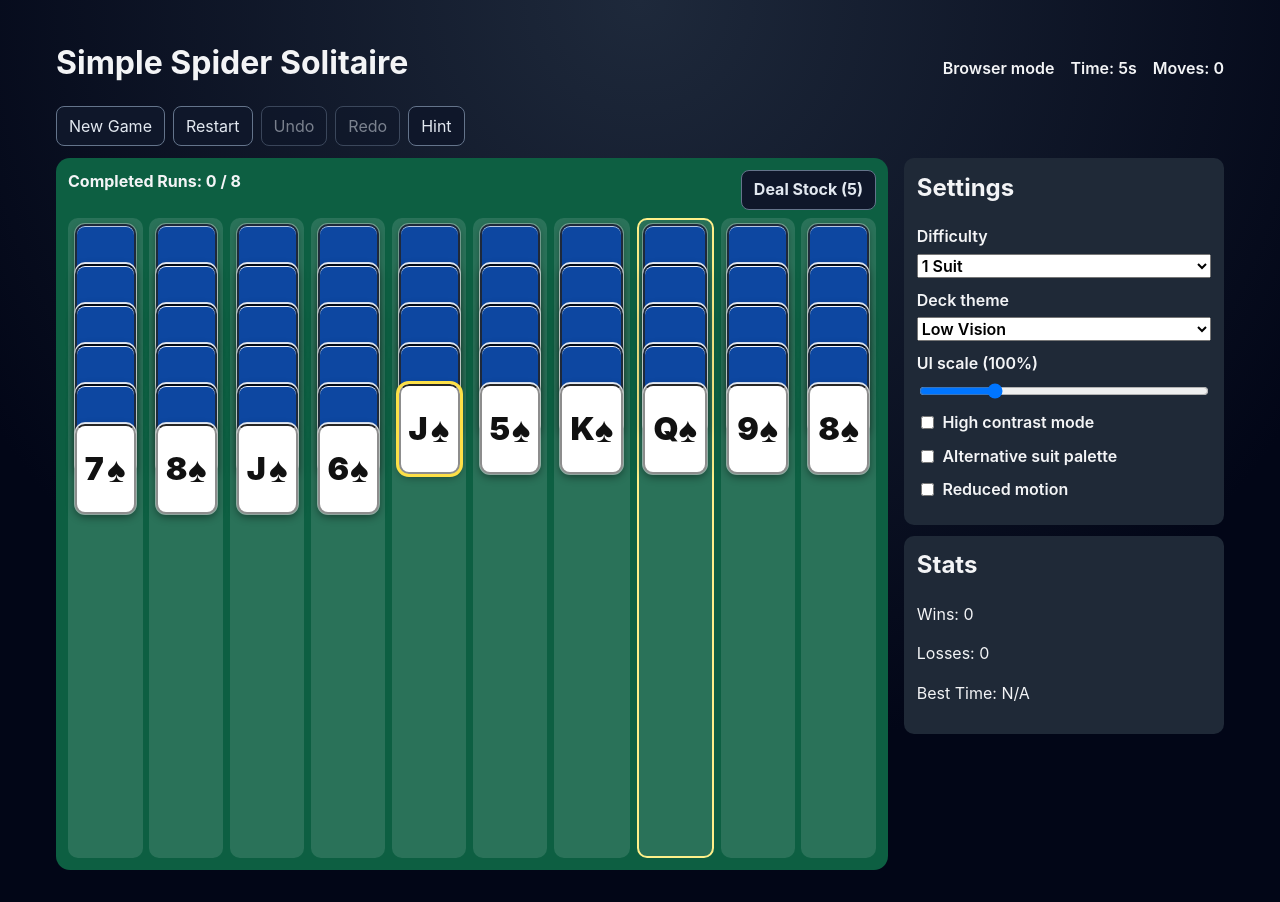
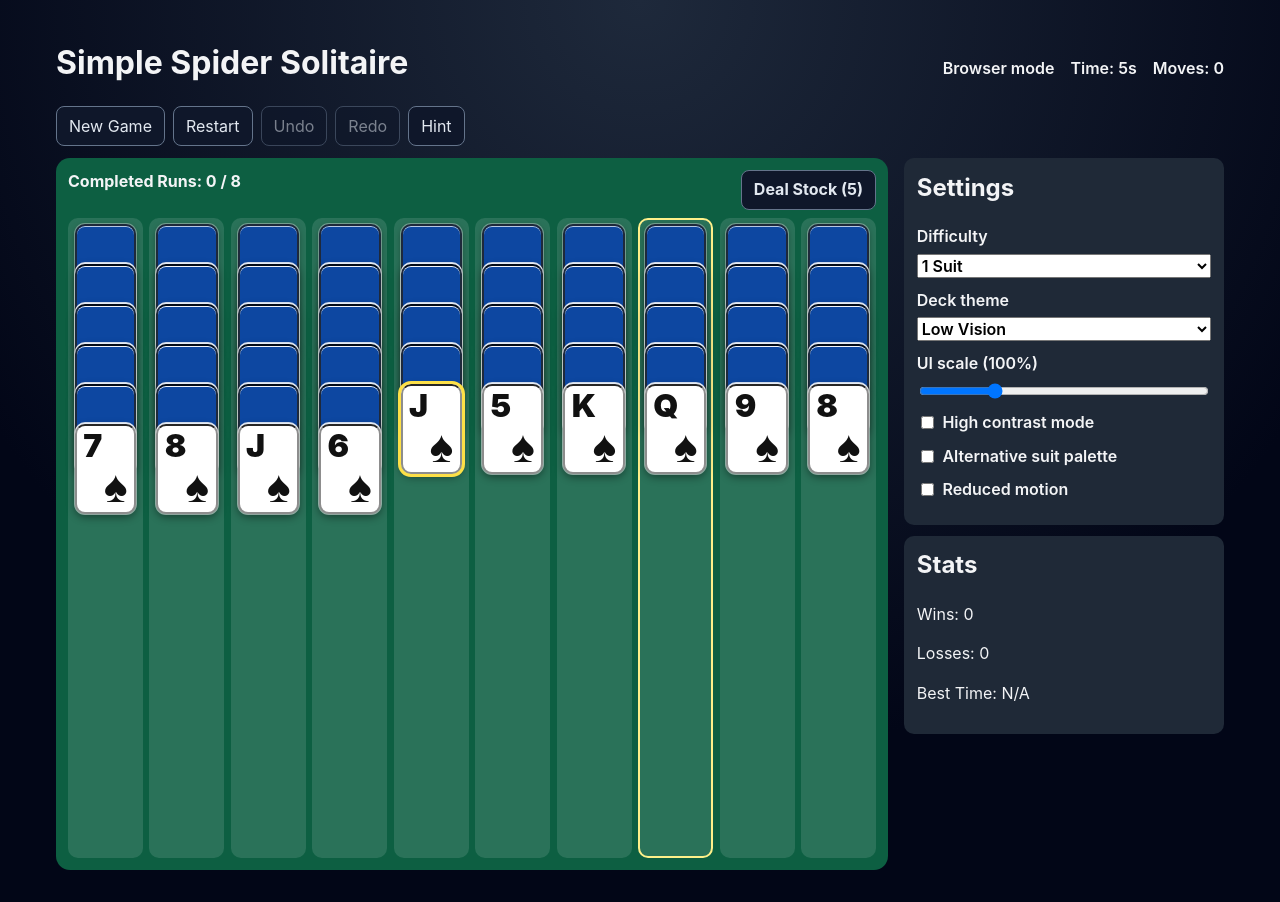
Before and after one commit to scootsmagoo/spider-solitaire, a React (Vite) app: page / in a window 1280 px wide. Built offline with nearby package versions, Linux system fonts and the light colour scheme.

Commit message:
Update card face layout for diagonal readability.
Position rank and suit on opposite corners and enlarge suit symbols so card values are easier to scan for low-vision play.

```diff
--- a/src/App.css
+++ b/src/App.css
@@ -72,10 +72,9 @@
   border-radius: 10px;
   margin-top: -50px;
   border: 2px solid rgba(0, 0, 0, 0.45);
-  display: flex;
-  align-items: center;
-  justify-content: space-between;
-  padding: 0.35rem 0.5rem;
+  display: block;
+  position: relative;
+  padding: 0.35rem;
   box-sizing: border-box;
   font-weight: 900;
   box-shadow:
@@ -99,10 +98,18 @@
 
 .card .rank {
   font-size: 2rem;
+  position: absolute;
+  top: 0.2rem;
+  left: 0.4rem;
+  line-height: 1;
 }
 
 .card .suit {
-  font-size: 2.2rem;
+  font-size: 2.8rem;
+  position: absolute;
+  right: 0.4rem;
+  bottom: 0.2rem;
+  line-height: 1;
 }
 
 .card-back {
```
